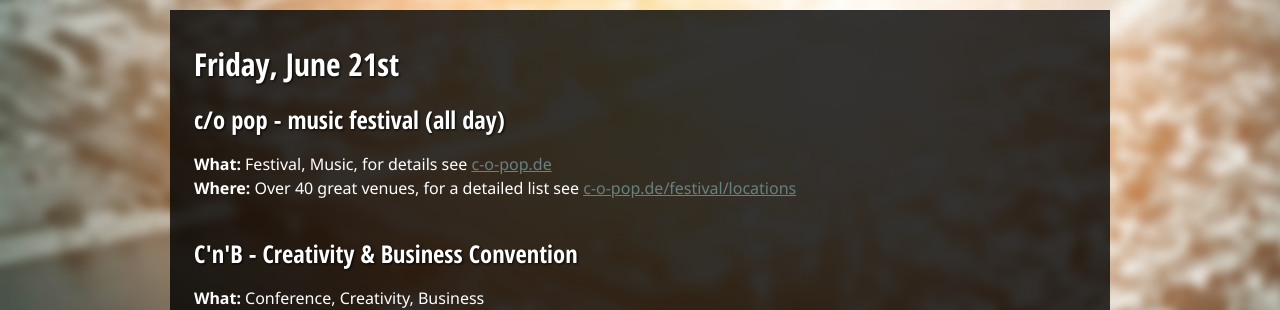
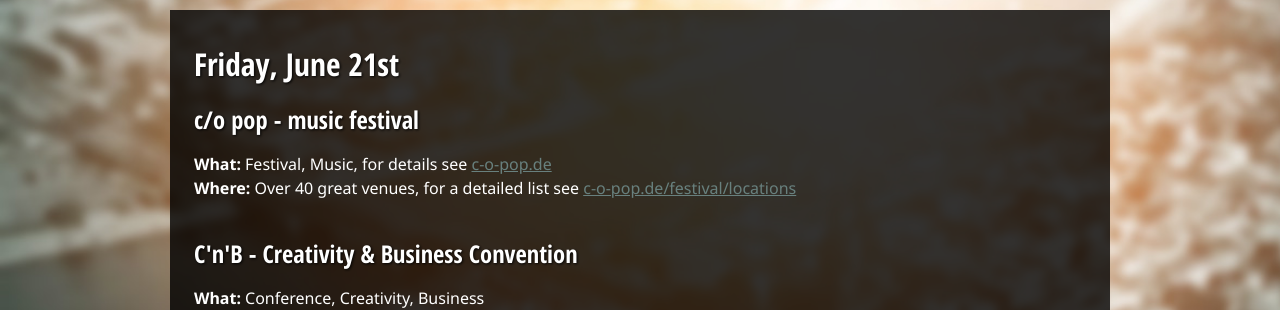
Before and after one commit to InteractiveCologne/interactivecologne.github.com, a Jekyll site: the page built from schedule/friday.html, in a window 1280 px wide and 900 px high. Shown: the part 297-607 px from the top of the window. Built offline with Jekyll 4.4.1, drawn with Linux system fonts in a browser that asks for light colours; nearby versions of some CDN libraries.

Commit message:
Remove all day note for friday.

```diff
--- a/schedule/friday.html
+++ b/schedule/friday.html
@@ -6,7 +6,7 @@
 	<div class="content ">
 		<h2>Friday, June 21st</h2>
 
-		<h3>c/o pop - music festival (all day)</h3>
+		<h3>c/o pop - music festival</h3>
 		<strong>What:</strong> Festival, Music, for details see <a href="http://www.c-o-pop.de/festival/" target="_blank">c-o-pop.de</a><br/>
 		<strong>Where:</strong> Over 40 great venues, for a detailed list see
 		<a href="http://www.c-o-pop.de/festival/locations/" target="_blank">c-o-pop.de/festival/locations</a><br/><br/>
```
